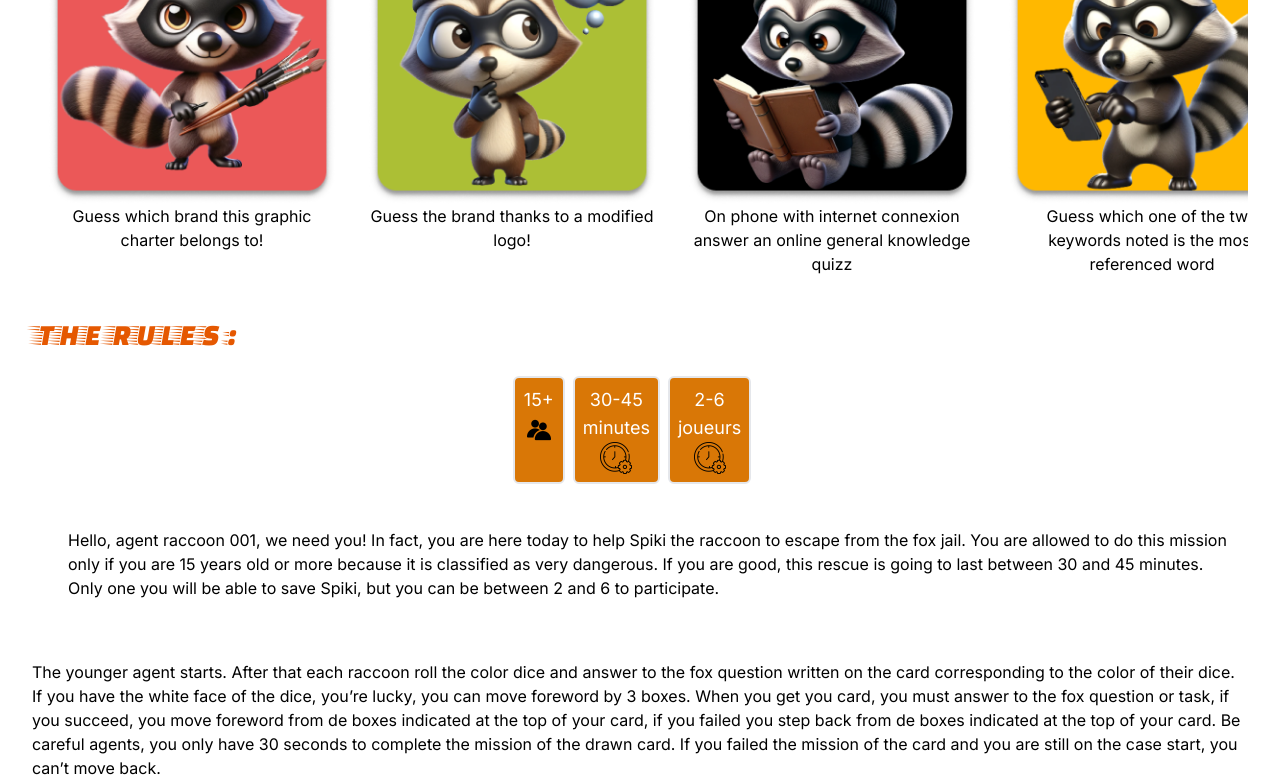
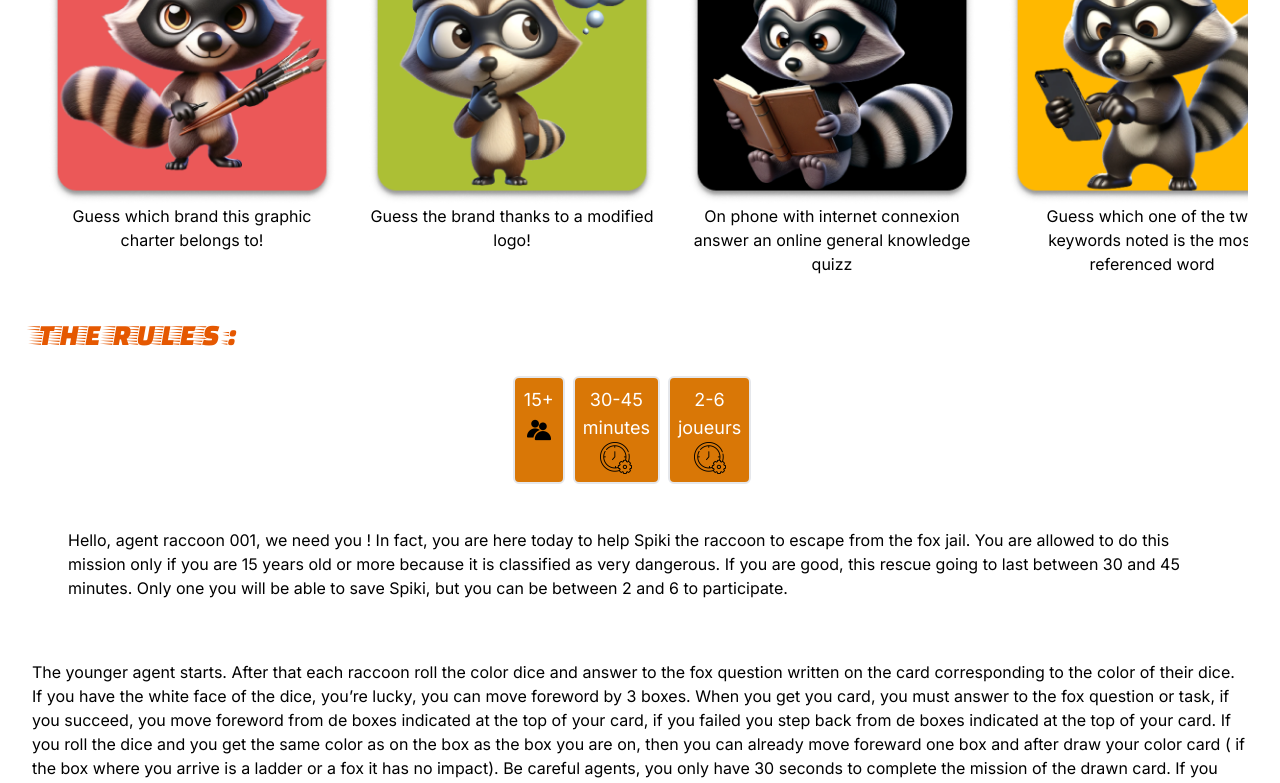
Before and after one commit to Pagiestm/Raccoon-Game, a Next.js app: page / in a window 1280 px wide. Shown: the part 1098-1881 px from the top of the page. Built offline with nearby package versions, Linux system fonts and the light colour scheme.

Commit message:
feat(home/index.tsx): add file for download

```diff
--- a/app/components/home/index.tsx
+++ b/app/components/home/index.tsx
@@ -54,7 +54,11 @@ export default function Home() {
                         <div className="card flex flex-col bg-amber-600 w-full md:w-1/2 lg:w-1/3 h-56 md:h-64 rounded-2xl items-center border-2 md:border-none">
                             <h2 className="text-white text-3xl md:text-4xl text-center px-5 md:px-10">What do you need to play ?</h2>
                             <p className="text-xs md:text-base text-white md:pt-5 px-5 md:px-10">
-                                The setup : Install the board. Each player has to choose his pawn. Put every pawn in the dep line. Prepare the cards, in 5 different stacks (separating the cards by color).
+                                The setup : Install the board. Each
+                                player has to choose his pawn. Put
+                                every pawn in the dep line.
+                                Prepare the cards, in 5 different stacks
+                                (separating the cards by color)
                             </p>
                         </div>
                     </div>
@@ -103,7 +107,15 @@ export default function Home() {
                         </div>
                         <div className="flex-1 ml-2 md:ml-4">
                             <p className="pt-5 md:pt-10 text-sm md:text-base">
-                                Hello, agent raccoon 001, we need you! In fact, you are here today to help Spiki the raccoon to escape from the fox jail. You are allowed to do this mission only if you are 15 years old or more because it is classified as very dangerous. If you are good, this rescue is going to last between 30 and 45 minutes. Only one you will be able to save Spiki, but you can be between 2 and 6 to participate.
+                                Hello, agent raccoon 001, we need you !
+                                In fact, you are here today to help Spiki the raccoon
+                                to escape from the fox jail.
+                                You are allowed to do this mission only if you are
+                                15 years old or more because it is classified as very
+                                dangerous. If you are good, this rescue going to last
+                                between 30 and 45 minutes. Only one you will be
+                                able to save Spiki, but you can be between 2 and 6 to
+                                participate.
                             </p>
                         </div>
                     </div>
@@ -111,11 +123,13 @@ export default function Home() {
                     <p className="pt-5 md:pt-10 text-sm md:text-base">The younger agent starts. After that each raccoon roll the color dice and answer to the fox question
                         written on the card corresponding to the color of their dice.
                         If you have the white face of the dice, you’re lucky, you can move foreword by 3 boxes. When you
-                        get you card, you must answer to the fox question or task, if you succeed, you move foreword from
-                        de boxes indicated at the top of your card, if you failed you step back from de boxes indicated at
-                        the top of your card. Be careful agents, you only have 30 seconds to complete the mission of the
-                        drawn card. If you failed the mission of the card and you are still on the case start, you can’t move
-                        back.
+                        get you card, you must answer to the fox question or task, if you succeed, you move foreword
+                        from de boxes indicated at the top of your card, if you failed you step back from de boxes indicated
+                        at the top of your card. If you roll the dice and you get the same color as on the box as the box
+                        you are on, then you can already move foreward one box and after draw your color card ( if the
+                        box where you arrive is a ladder or a fox it has no impact). Be careful agents, you only have 30
+                        seconds to complete the mission of the drawn card. If you failed the mission of the card and you
+                        are still on the case start, you can’t move back.
                     </p>
 
                     <div className="flex justify-around py-5 md:py-10">
```
Also changed, not shown: 1 other file (tests, documents, lock files or other folders).
